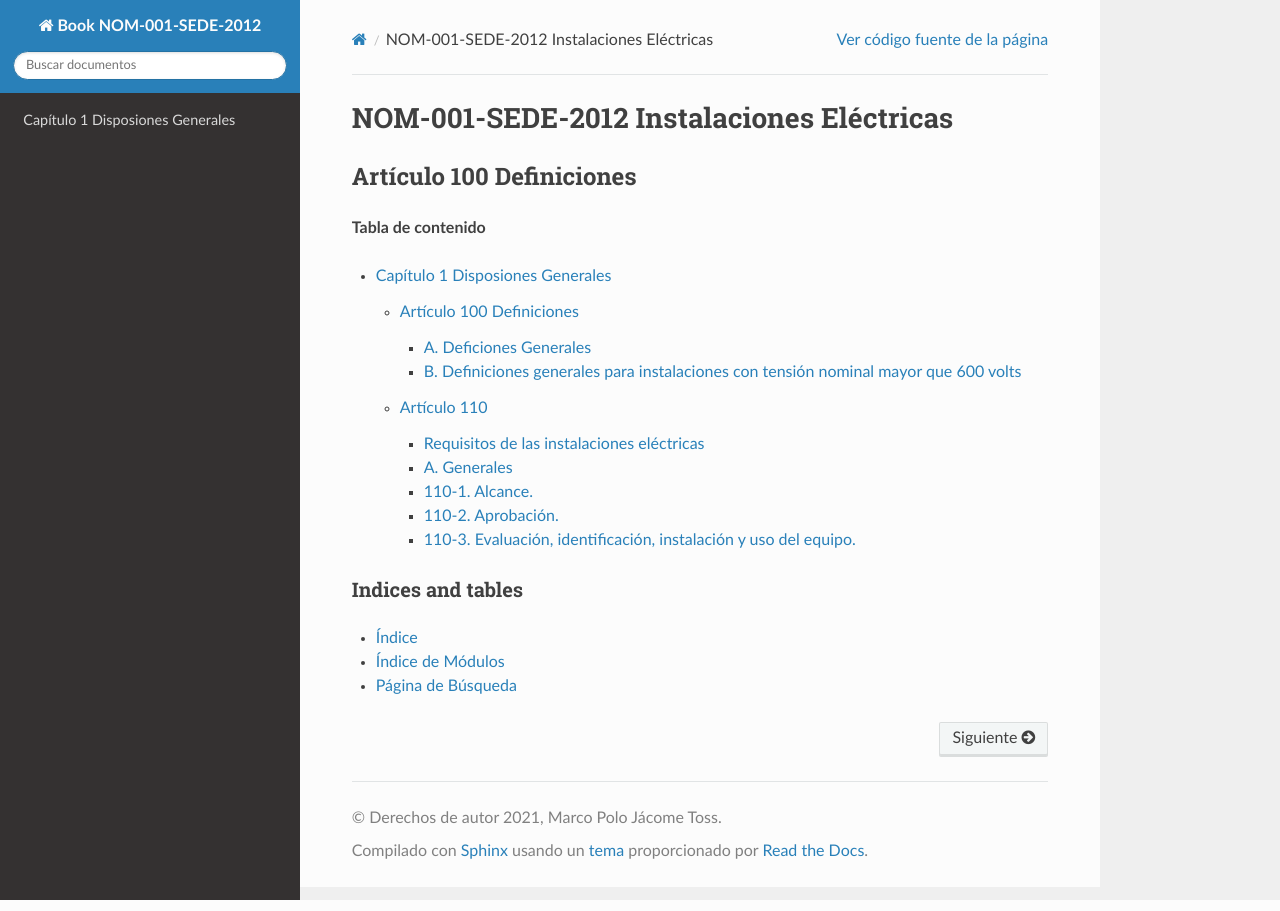
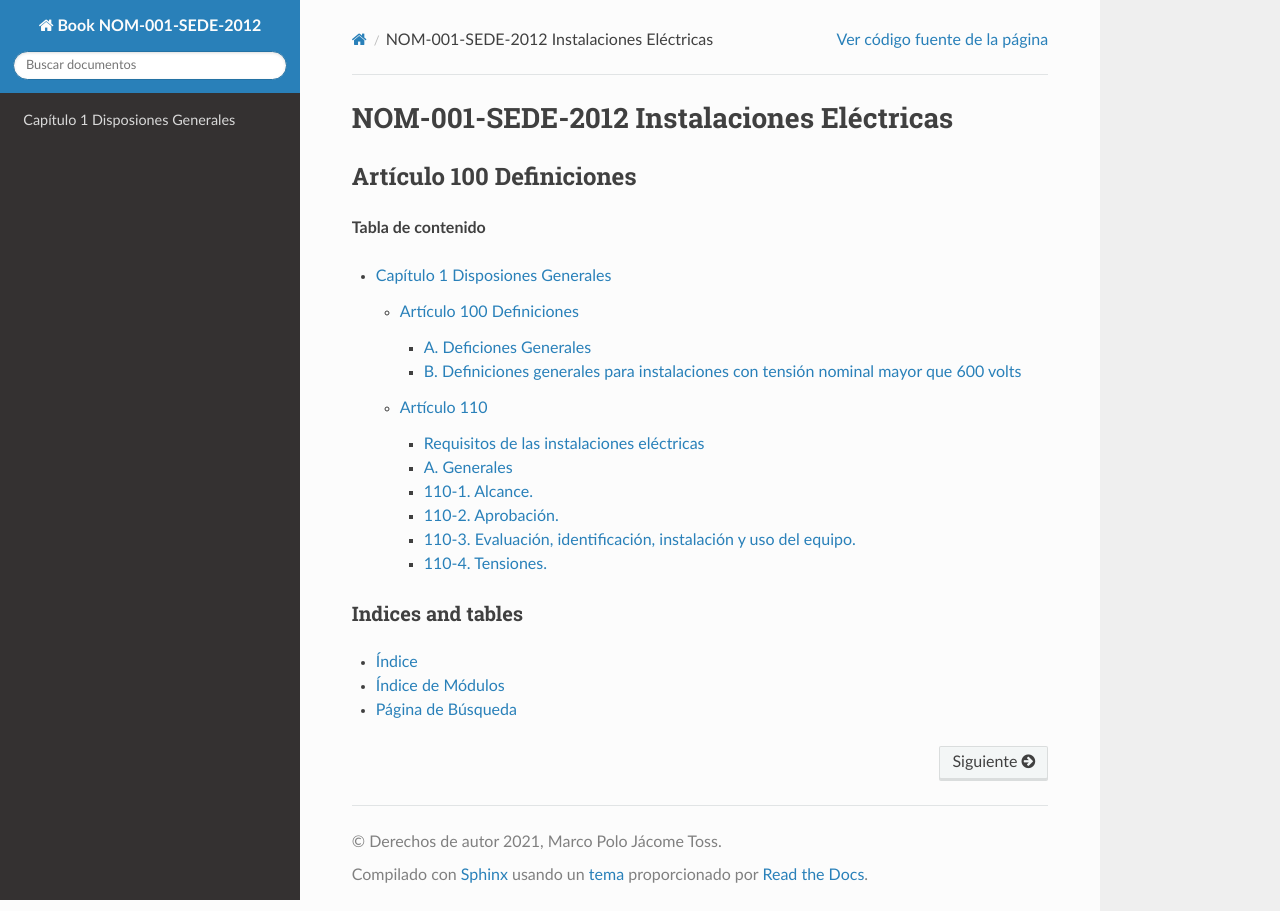
Before and after one commit to jacometoss/Book-NOM-001-SEDE-2012, a Sphinx documentation site: the page built from docs/index.rst, in a window 1280 px wide. Built offline with Sphinx 7.4.7 and the Read the Docs theme 2.0.0, drawn with Linux system fonts in a browser that asks for light colours.

Commit message:
Add files via upload

```diff
--- a/docs/100/index.rst
+++ b/docs/100/index.rst
@@ -353,6 +353,8 @@ anteriores se consideran aprobados para los efectos de esta NOM.
 
 **110 b) Instalación y uso.** Los equipos etiquetados se deben instalar y usar de acuerdo con las instrucciones incluidas en la etiqueta y/o instructivo.
 
-**110-4. Tensiones.** En toda esta NOM, las tensiones consideradas deben ser aquellas a las que funcionan los circuitos. Las tensiones utilizadas de corriente alterna son: 120, 127, 120/240, 208Y/120, 220Y/127, 240, 480Y/277, 480, 600Y/347 ó 600 volts. La tensión nominal de un equipo no debe ser menor a la tensión real del circuito al que está conectado.
+110-4. Tensiones.
+-----------------
+En toda esta NOM, las tensiones consideradas deben ser aquellas a las que funcionan los circuitos. Las tensiones utilizadas de corriente alterna son: 120, 127, 120/240, 208Y/120, 220Y/127, 240, 480Y/277, 480, 600Y/347 ó 600 volts. La tensión nominal de un equipo no debe ser menor a la tensión real del circuito al que está conectado.
 
 	* **Véase NMX-J-098-ANCE**
```
